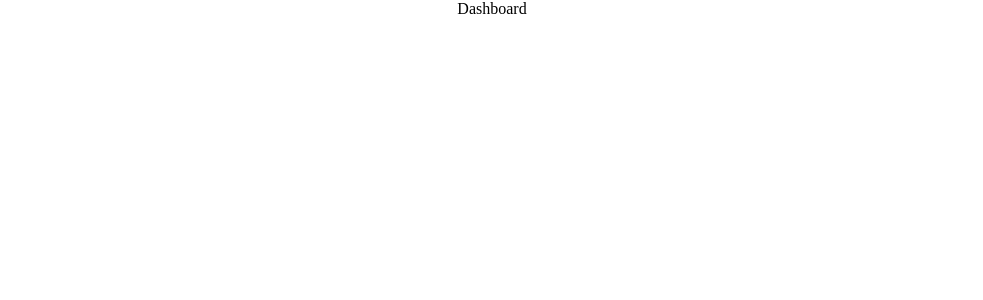
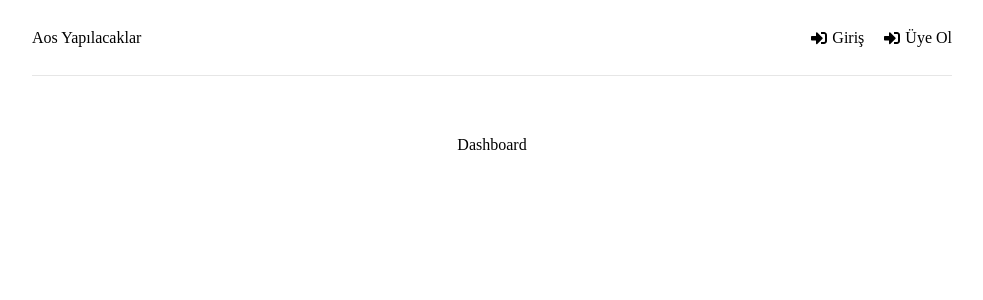
Before and after one commit to msuzun/react-redux-app, a React (Create React App) app: page / in a window 1280 px wide. Shown: the top 300 px of the page, without its empty margins (148-1131 px from the left). Built offline with nearby package versions, Linux system fonts and the light colour scheme; a web font is replaced by a local one.

Commit message:
Header Component oluşturma

```diff
--- a/package.json
+++ b/package.json
@@ -9,6 +9,7 @@
     "@testing-library/user-event": "^14.5.2",
     "react": "^18.3.1",
     "react-dom": "^18.3.1",
+    "react-icons": "^5.2.1",
     "react-redux": "^8.1.3",
     "react-router-dom": "^6.26.0",
     "react-scripts": "5.0.1",
--- a/src/App.js
+++ b/src/App.js
@@ -3,6 +3,7 @@ import { BrowserRouter  as Router,Routes,Route } from 'react-router-dom';
 import Dashboard from './pages/Dashboard';
 import Login from './pages/Login';
 import Register from './pages/Register';
+import Header from './components/Header';
 import './App.css';
 
 function App() {
@@ -10,6 +11,7 @@ function App() {
    <>
     <Router>
       <div className='container'>
+        <Header/>
         <Routes>
           <Route path='/' element={<Dashboard/>}/>
           <Route path='/login' element={<Login/>}/>
--- /dev/null
+++ b/src/components/Header.js
@@ -0,0 +1,21 @@
+import React from 'react'
+import { Link } from 'react-router-dom'
+import { FaSignInAlt, FaUser } from 'react-icons/fa'
+export default function Header() {
+    return (
+        <header className='header'>
+            <div className='Logo'>
+                <Link to="/">Aos Yapılacaklar</Link>
+            </div>
+            <ul>
+                <li>
+                    <Link to="/Login"><FaSignInAlt/>Giriş</Link>
+                </li>
+                <li>
+                    <Link to="/register"><FaSignInAlt/>Üye Ol</Link>
+                </li>
+            </ul>
+        </header>
+
+    )
+}
```
Also changed, not shown: 1 other file (tests, documents, lock files or other folders).
